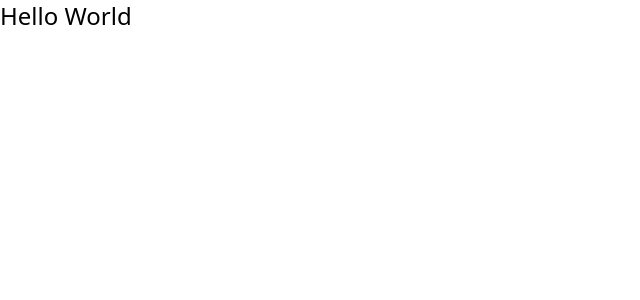
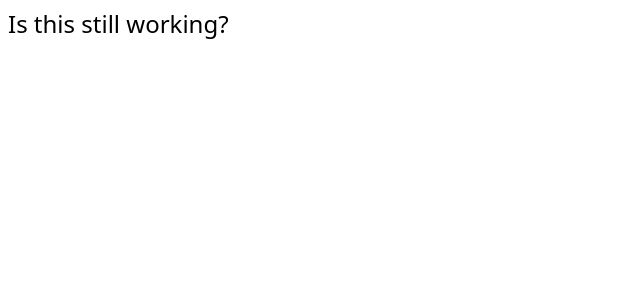
Before and after one commit to PeytonCurr/plate_counter, a React (Create React App) app: page / in a window 1280 px wide. Shown: the top 300 px of the page, without its empty margins (0-640 px from the left). Built offline with nearby package versions, Linux system fonts and the light colour scheme.

Commit message:
Testing out new workspace

```diff
--- a/src/App.js
+++ b/src/App.js
@@ -4,7 +4,7 @@ import React from 'react'
 
 function App() {
   return (
-    <div className='text-2xl'>Hello World</div>
+    <div className='text-2xl p-2'>Is this still working?</div>
   );
 }
 
```
